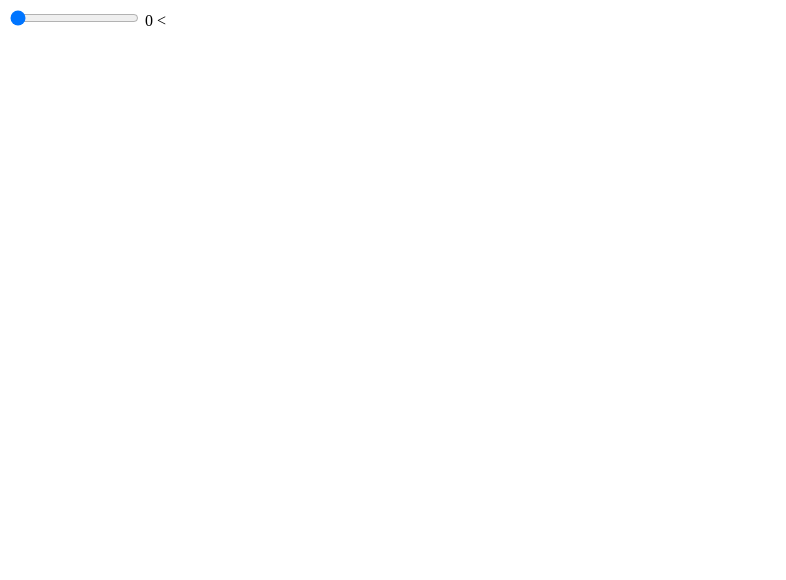
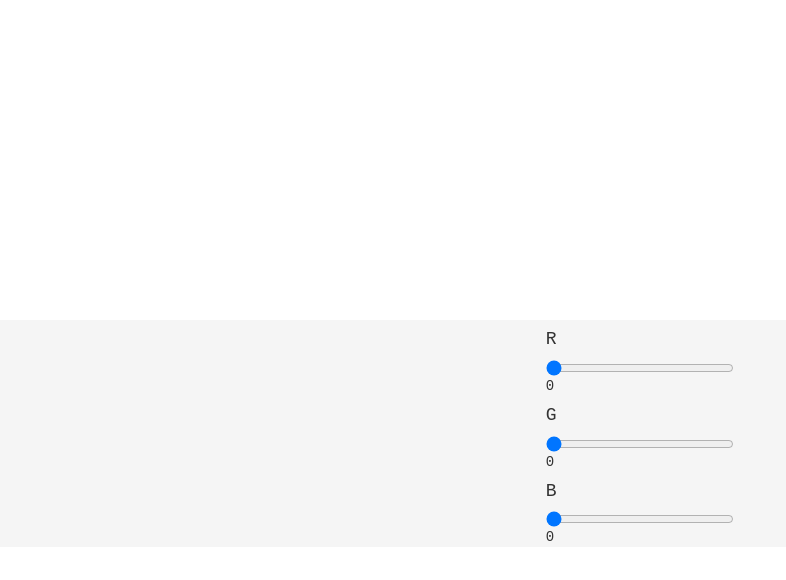
Before and after one commit to iamemilio/IOT-RGB-Lighting, a plain HTML site: page index.html in a window 1280 px wide. Shown: the whole page, without its empty margins (0-786 px from the left). Drawn offline with nearby package versions, Linux system fonts and the light colour scheme.

Commit message:
RGB Sliders

```diff
--- a/index.html
+++ b/index.html
@@ -2,17 +2,72 @@
 <html>
 
     <head>
-
+        <title>Bootstrap Example</title>
+        <meta charset="utf-8">
+        <meta name="viewport" content="width=device-width, initial-scale=1">
+        <link rel="stylesheet" href="https://maxcdn.bootstrapcdn.com/bootstrap/3.3.7/css/bootstrap.min.css">
+        <script src="https://ajax.googleapis.com/ajax/libs/jquery/3.1.1/jquery.min.js"></script>
+        <script src="https://maxcdn.bootstrapcdn.com/bootstrap/3.3.7/js/bootstrap.min.js"></script>
     </head>
     <body>
-       <input type="range" min="0" max="360" value="1" step="5" onchange="showValue(this.value)" />
-<span id="range">0</span>
-<script type="text/javascript">
-function showValue(newValue)
-{
-	document.getElementById("range").innerHTML=newValue;
-}
-</script>
+        <div class="sliders">
+            <div class="row">
+                <div class= "col-xs-5">
+                </div>
+                 <div class= "col-xs-2">
+                     <div class= "slider" >
+                         <h4>R</h4>
+                        <input type="range" min="0" max="360" value="1" step="5" onchange="showValue(this.value, 'R')" />
+                        <span id="R">0</span>
+                     </div>
+                </div>
+            </div>
+            <div class="row">
+                <div class= "col-xs-5">
+                </div>
+                 <div class= "col-xs-2">
+                     <div class= "slider" >
+                         <h4>G</h4>
+                        <input type="range" min="0" max="360" value="1" step="5" onchange="showValue(this.value, 'G')" />
+                        <span id="G">0</span>
+                     </div>
+                </div>
+            </div>
+            <div class="row">
+                <div class= "col-xs-5">
+                </div>
+                 <div class= "col-xs-2">
+                     <div class= "slider" >
+                         <h4>B</h4>
+                        <input type="range" min="0" max="360" value="1" step="5" onchange="showValue(this.value, 'B')" />
+                        <span id="B">0</span>
+                     </div>
+                </div>
+            </div>
+        </div>
     </body>
 </html>
-<
+
+<style>
+    .sliders{
+        margin-top: 25% ;
+        margin-bottom: auto;
+        background-color: whitesmoke;
+        font-family: monospace;
+    }
+
+</style>
+<script type="text/javascript">
+
+    var R;
+    var G;
+    var B;
+function showValue(newValue,id)
+{
+    if(id == "R") R = newValue;
+    else if(id == "G") G == newValue;
+    else B == newValue;
+	document.getElementById(id).innerHTML=newValue;
+}
+
+</script>
```
